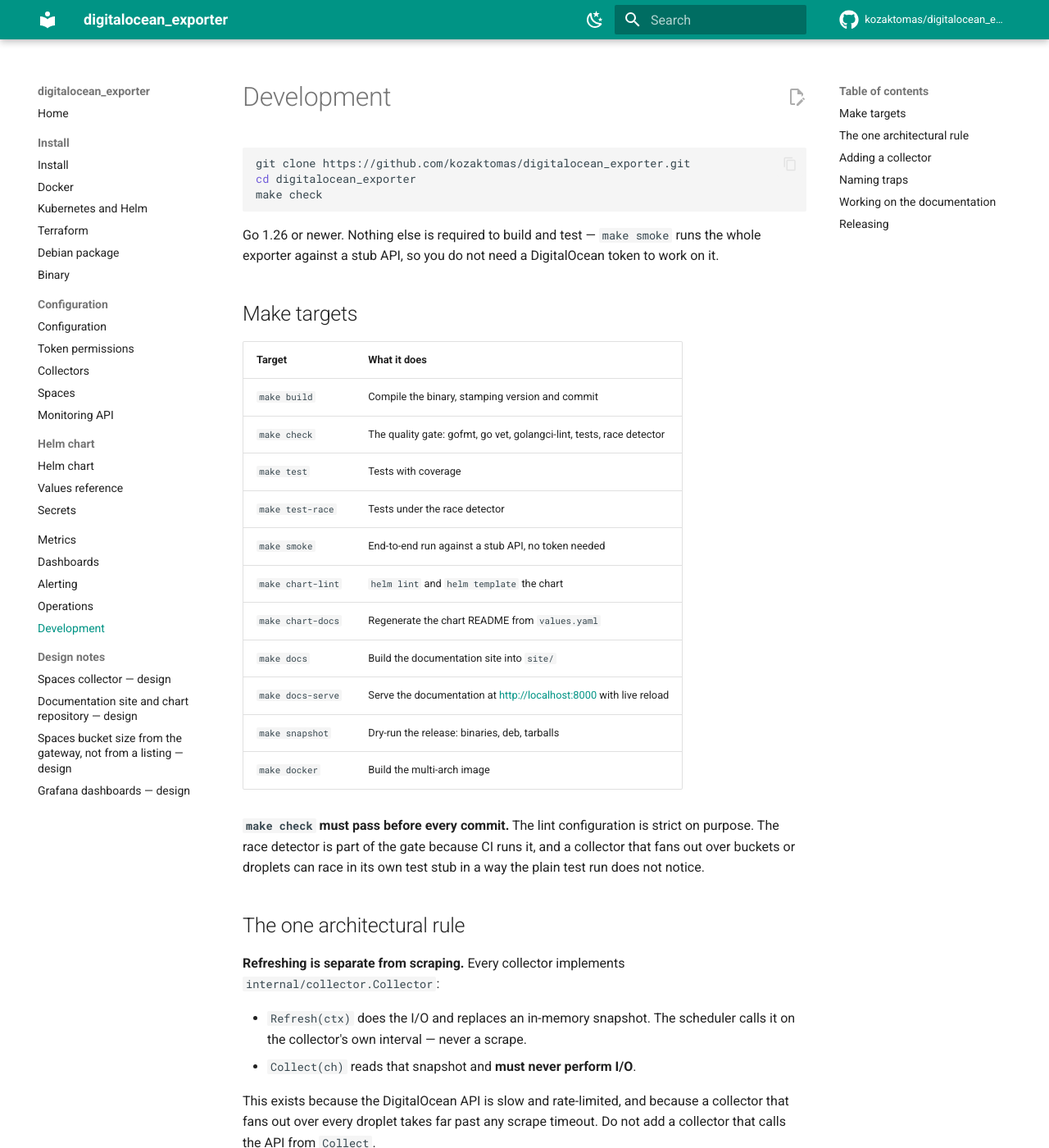
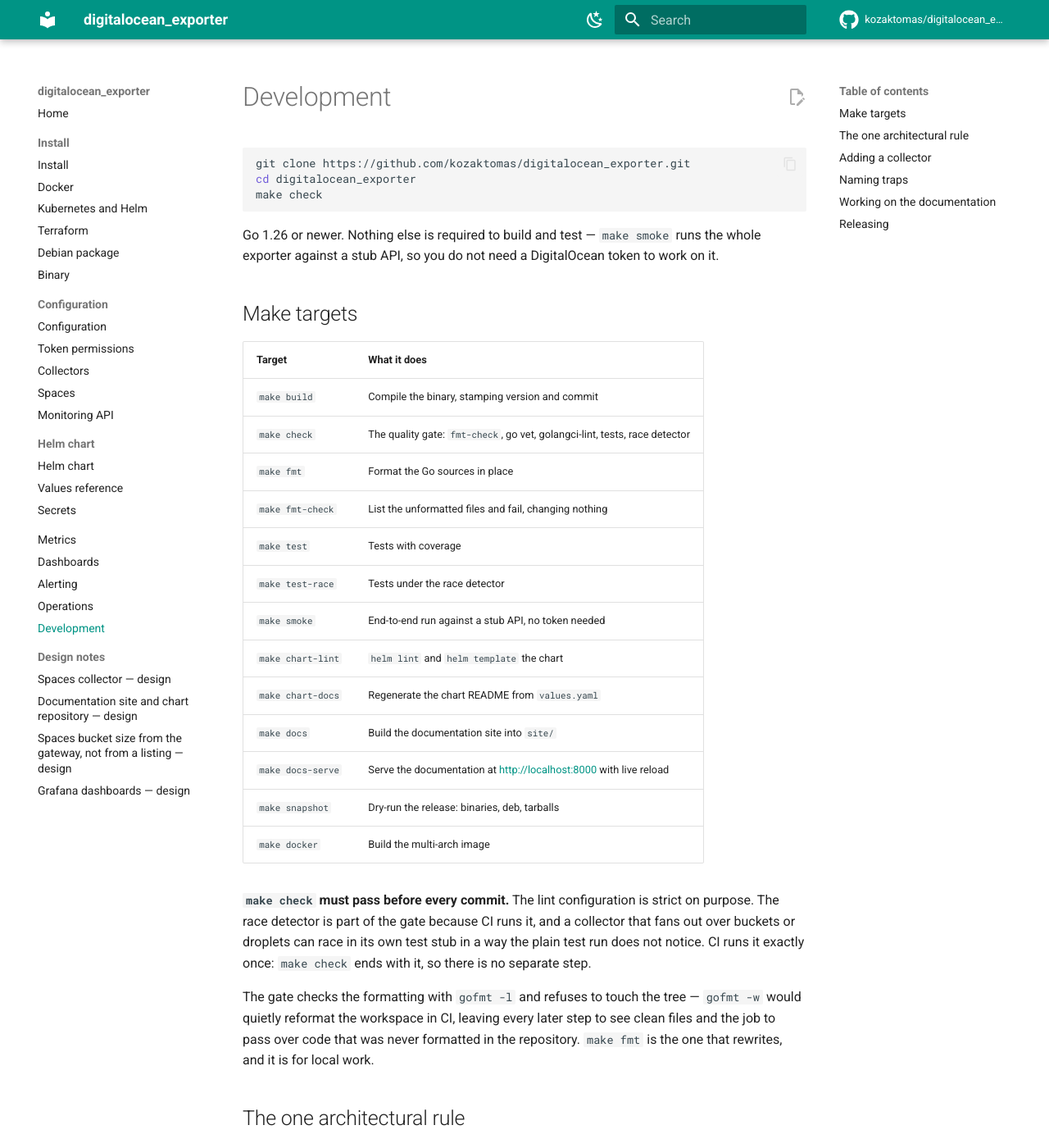
Before and after one commit to kozaktomas/digitalocean_exporter, an MkDocs documentation site: the page built from docs/development.md, in a window 1280 px wide and 1400 px high. Shown: the whole window at 82% size. Built offline with MkDocs 1.6.1 and Material for MkDocs 9.7.7, drawn with Linux system fonts in a browser that asks for light colours; comment, search, counter and statistics services are not loaded; the version menu is left out.

Commit message:
ci(make): fail the gate on unformatted code, run the race detector once
`make check` started with `gofmt -w .`, which rewrites files instead of
reporting them. In CI that formatted the workspace, every later step then saw
clean files, and the job went green over code that was never formatted in the
repository.

`make fmt-check` lists offenders with `gofmt -l` and fails naming them, without
touching the tree, and it is what `check` now runs. `make fmt` keeps formatting
in place for local work.

`make check` already ends with `test-race`, so ci.yml's separate `make
test-race` step ran the slowest part of the gate a second time for one commit;
it is gone. docker-publish.yml keeps its own gate — an image must never ship
from a push that bypassed CI — as the single `make check` it already was.

Development page, README and CLAUDE.md follow the targets.

```diff
--- a/docs/development.md
+++ b/docs/development.md
@@ -14,7 +14,9 @@
 | Target | What it does |
 |---|---|
 | `make build` | Compile the binary, stamping version and commit |
-| `make check` | The quality gate: gofmt, go vet, golangci-lint, tests, race detector |
+| `make check` | The quality gate: `fmt-check`, go vet, golangci-lint, tests, race detector |
+| `make fmt` | Format the Go sources in place |
+| `make fmt-check` | List the unformatted files and fail, changing nothing |
 | `make test` | Tests with coverage |
 | `make test-race` | Tests under the race detector |
 | `make smoke` | End-to-end run against a stub API, no token needed |
@@ -28,7 +30,12 @@
 **`make check` must pass before every commit.** The lint configuration is strict on
 purpose. The race detector is part of the gate because CI runs it, and a collector that fans
 out over buckets or droplets can race in its own test stub in a way the plain test run does
-not notice.
+not notice. CI runs it exactly once: `make check` ends with it, so there is no separate step.
+
+The gate checks the formatting with `gofmt -l` and refuses to touch the tree — `gofmt -w`
+would quietly reformat the workspace in CI, leaving every later step to see clean files and
+the job to pass over code that was never formatted in the repository. `make fmt` is the one
+that rewrites, and it is for local work.
 
 ## The one architectural rule
 
```
Also changed, not shown: CLAUDE.md (+4 -2 lines), README.md (+1 -1 lines), 3 other files.
